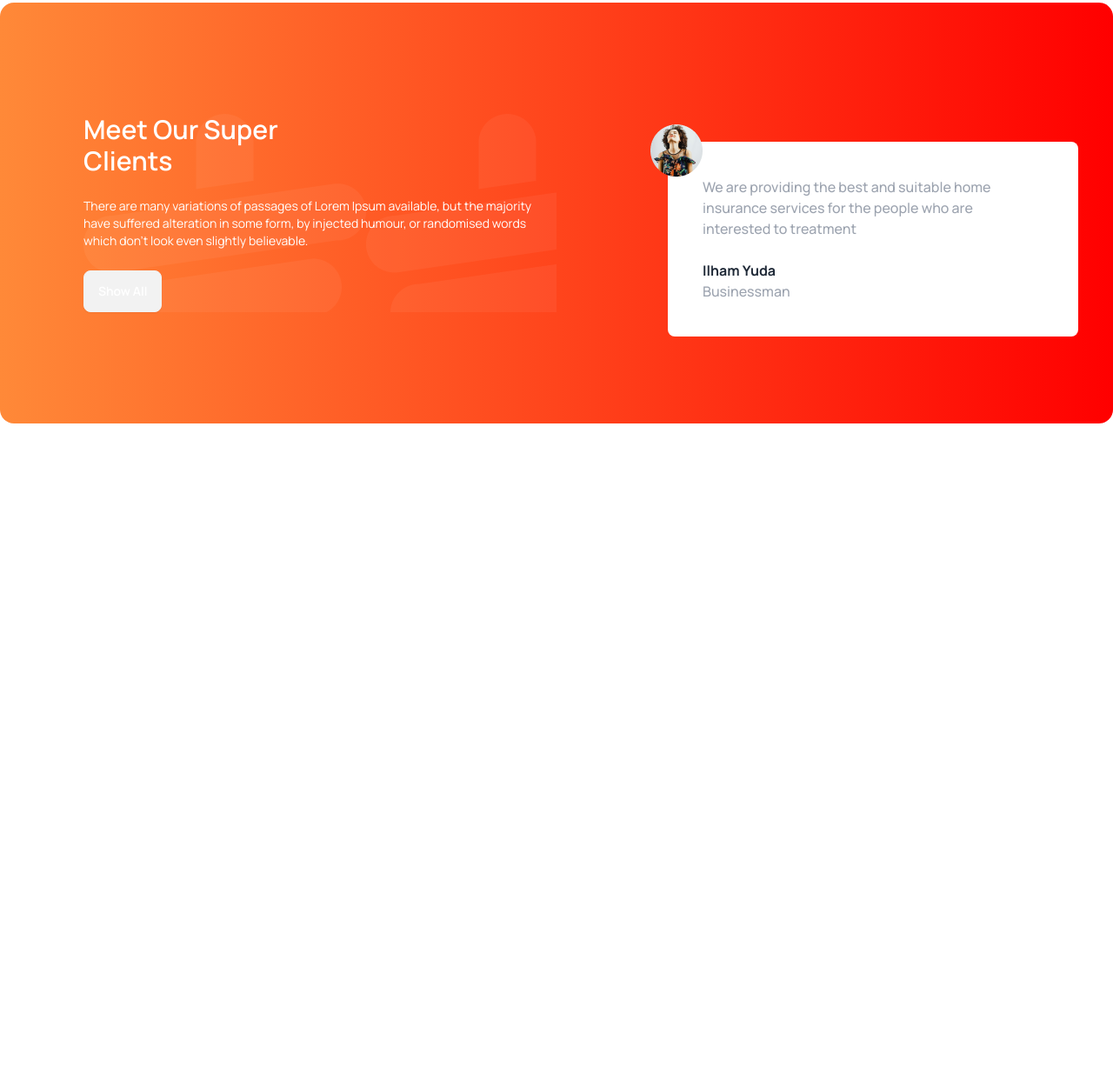
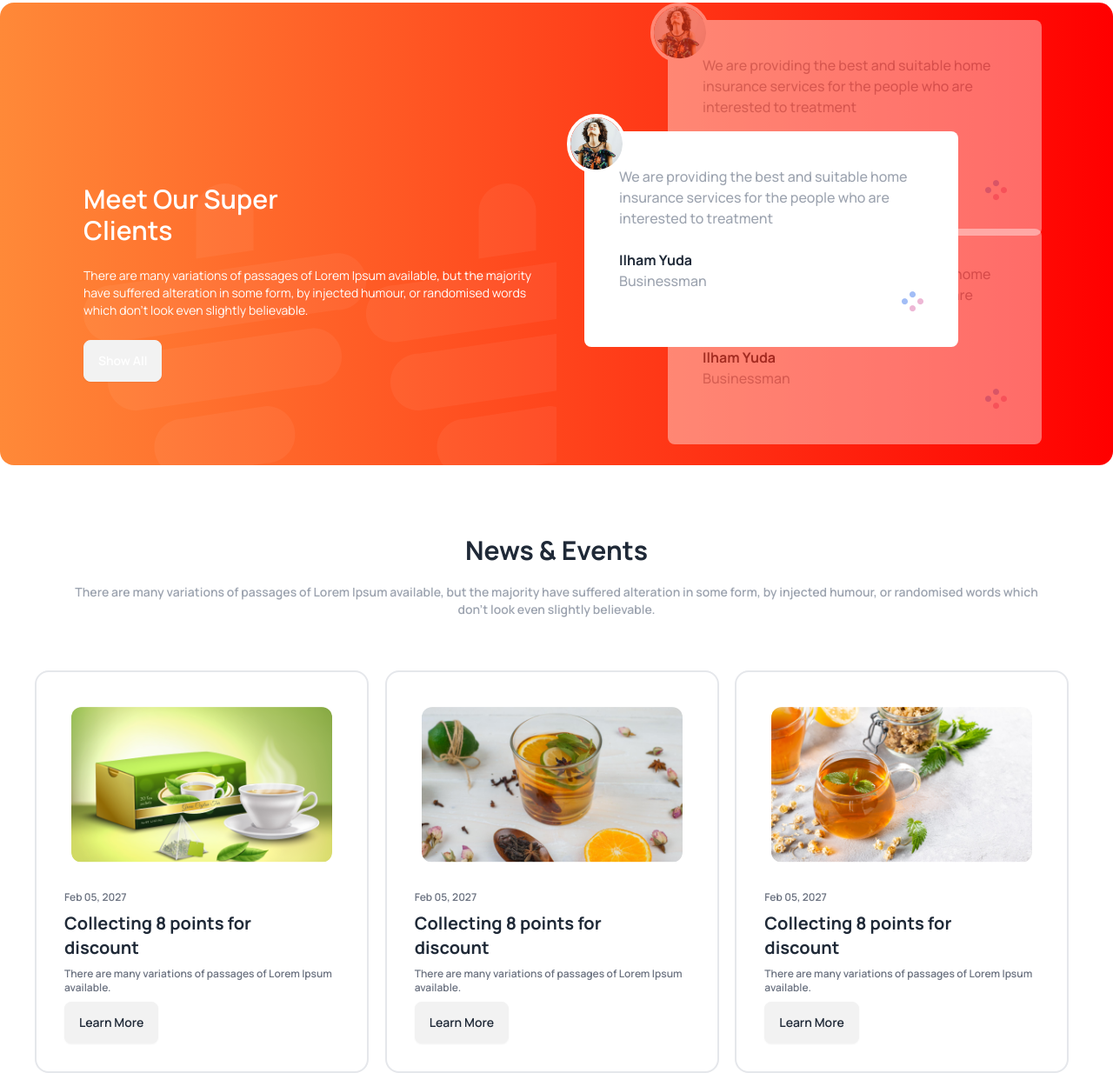
Before and after one commit to TanveenAmbrose/tea_house, a website built with Vite: page index.html in a window 1280 px wide. Shown: the part 1479-2713 px from the top of the page at 87% size. Before the commit the page ends 1966 px from the top, so only its background shows below. Built offline with nearby package versions, Linux system fonts and the light colour scheme.

```diff
--- a/index.html
+++ b/index.html
@@ -178,7 +178,7 @@
 
 
             <!--Meet Our Super Clients-->
-            <div style="background-image: url('tea-house-resources-main/tea-house-resources-main/images/bg_cup.png');" class="flex-1 items-center  mx-24 my-32">
+            <div style="background-image: url('tea-house-resources-main/tea-house-resources-main/images/bg_cup.png');" class="flex-1 items-center  mx-24 mt-52">
               <h3 class="text-3xl font-semibold text-white">Meet Our Super <br> Clients</h3><br>
               <p class="text-sm text-white">There are many variations of passages of Lorem Ipsum available, but the majority have suffered alteration in some form, by injected humour, or randomised words which don't look even slightly believable. </p><br>
               <button class="text-white font-semibold btn text-[#bc5c1b]" >Show All</button>
@@ -190,12 +190,66 @@
             <!--Image Part-->
             <div class="flex-1">
 
-              <div class="relative p-10 rounded-lg bg-white mx-8 -mt-8 mb-6 lg:mt-40 lg:mr-10 ">
-                <img class="absolute -left-5 -top-5" src="tea-house-resources-main/tea-house-resources-main/images/client.png" alt="">
+
+              <!--comment container-->
+              <div class="relative">
+
+
+
+
+                <!--previous comment-->
+              <div class="relative opacity-40 mb-20 z-10 p-10 rounded-lg bg-white mx-8 -mt-8 mb-6 lg:w-[430px] lg:mt-5 lg:mr-10 ">
+                <img class="absolute -left-5 -top-5 border-4 border-white rounded-full" src="tea-house-resources-main/tea-house-resources-main/images/client.png" alt="">
                 <p class="font-medium text-gray-400">We are providing the best and suitable home insurance services for the people who are interested to treatment</p><br>
                 <h4 class="font-bold">Ilham Yuda</h4>
                 <p class="font-medium text-gray-400">Businessman</p>
+                <div class="flex justify-end">
+                  <img src="tea-house-resources-main/tea-house-resources-main/images/circles.png" alt="">
+                </div>
               </div>
+
+
+
+
+
+              <!--current comment-->
+              <div class="absolute z-20 top-40 lg:-left-24 p-10 rounded-lg bg-white mx-8 -mt-8 mb-6 lg:w-[430px]  lg:mr-10 ">
+                <img class="absolute -left-5 -top-5 border-4 border-white rounded-full" src="tea-house-resources-main/tea-house-resources-main/images/client.png" alt="">
+                <p class="font-medium text-gray-400">We are providing the best and suitable home insurance services for the people who are interested to treatment</p><br>
+                <h4 class="font-bold">Ilham Yuda</h4>
+                <p class="font-medium text-gray-400">Businessman</p>
+                <div class="flex justify-end">
+                  <img src="tea-house-resources-main/tea-house-resources-main/images/circles.png" alt="">
+                </div>
+              </div>
+
+
+
+
+
+
+
+
+              <!--next comment-->
+              <div class="relative z-10 opacity-40 p-10 rounded-lg bg-white mx-8 -mt-8 mb-6 lg:w-[430px]  lg:mr-10 ">
+                <img class="absolute -left-5 -top-5 border-4 border-white rounded-full" src="tea-house-resources-main/tea-house-resources-main/images/client.png" alt="">
+                <p class="font-medium text-gray-400">We are providing the best and suitable home insurance services for the people who are interested to treatment</p><br>
+                <h4 class="font-bold">Ilham Yuda</h4>
+                <p class="font-medium text-gray-400">Businessman</p>
+                <div class="flex justify-end">
+                  <img src="tea-house-resources-main/tea-house-resources-main/images/circles.png" alt="">
+                </div>
+              </div>
+
+
+
+
+
+
+              </div>
+
+
+
 
             </div>
 
@@ -203,6 +257,73 @@
 
 
 
+        </section>
+
+
+
+        <!--News & Events-->
+        <section>
+          <h4 class="text-center font-bold text-3xl pt-20">News & Events</h4>
+          <p class="text-center font-semibold text-sm text-gray-400 mx-20 py-5 mb-10 ">There are many variations of passages of Lorem Ipsum available, but the majority have suffered alteration in some form, by injected humour, or randomised words which don't look even slightly believable. </p>
+
+          <!--Card-->
+          <div class="grid grid-cols-1 lg:grid-cols-3 md:grid-cols-2 gap-2 px-10">
+
+            <!--card1-->
+            <div class="card bg-base-100 w-96 border-2">
+              <figure class="px-10 pt-10">
+                <img
+                  src="tea-house-resources-main/tea-house-resources-main/images/news-1.png"
+                  alt="..."
+                  class="rounded-xl" />
+              </figure>
+              <div class="card-body ">
+                <p class="text-xs text-gray-500 font-semibold">Feb 05, 2027</p>
+                <h2 class="card-title font-bold">Collecting 8 points for <br> discount</h2>
+                <p class="text-xs text-gray-500 font-semibold" >There are many variations of passages of Lorem Ipsum available.</p>
+                <div class="card-actions">
+                  <button class="btn ">Learn More</button>
+                </div>
+              </div>
+            </div>
+
+            <!--card2-->
+            <div class="card bg-base-100 w-96 border-2">
+              <figure class="px-10 pt-10">
+                <img
+                  src="tea-house-resources-main/tea-house-resources-main/images/news-2.png"
+                  alt="..."
+                  class="rounded-xl" />
+              </figure>
+              <div class="card-body ">
+                <p class="text-xs text-gray-500 font-semibold">Feb 05, 2027</p>
+                <h2 class="card-title font-bold">Collecting 8 points for <br> discount</h2>
+                <p class="text-xs text-gray-500 font-semibold" >There are many variations of passages of Lorem Ipsum available.</p>
+                <div class="card-actions">
+                  <button class="btn ">Learn More</button>
+                </div>
+              </div>
+            </div>
+
+            <!--card3-->
+            <div class="card bg-base-100 w-96 border-2">
+              <figure class="px-10 pt-10">
+                <img
+                  src="tea-house-resources-main/tea-house-resources-main/images/news-3.png"
+                  alt="..."
+                  class="rounded-xl" />
+              </figure>
+              <div class="card-body ">
+                <p class="text-xs text-gray-500 font-semibold">Feb 05, 2027</p>
+                <h2 class="card-title font-bold">Collecting 8 points for <br> discount</h2>
+                <p class="text-xs text-gray-500 font-semibold" >There are many variations of passages of Lorem Ipsum available.</p>
+                <div class="card-actions">
+                  <button class="btn ">Learn More</button>
+                </div>
+              </div>
+            </div>
+
+          </div>
         </section>
 
 
```
